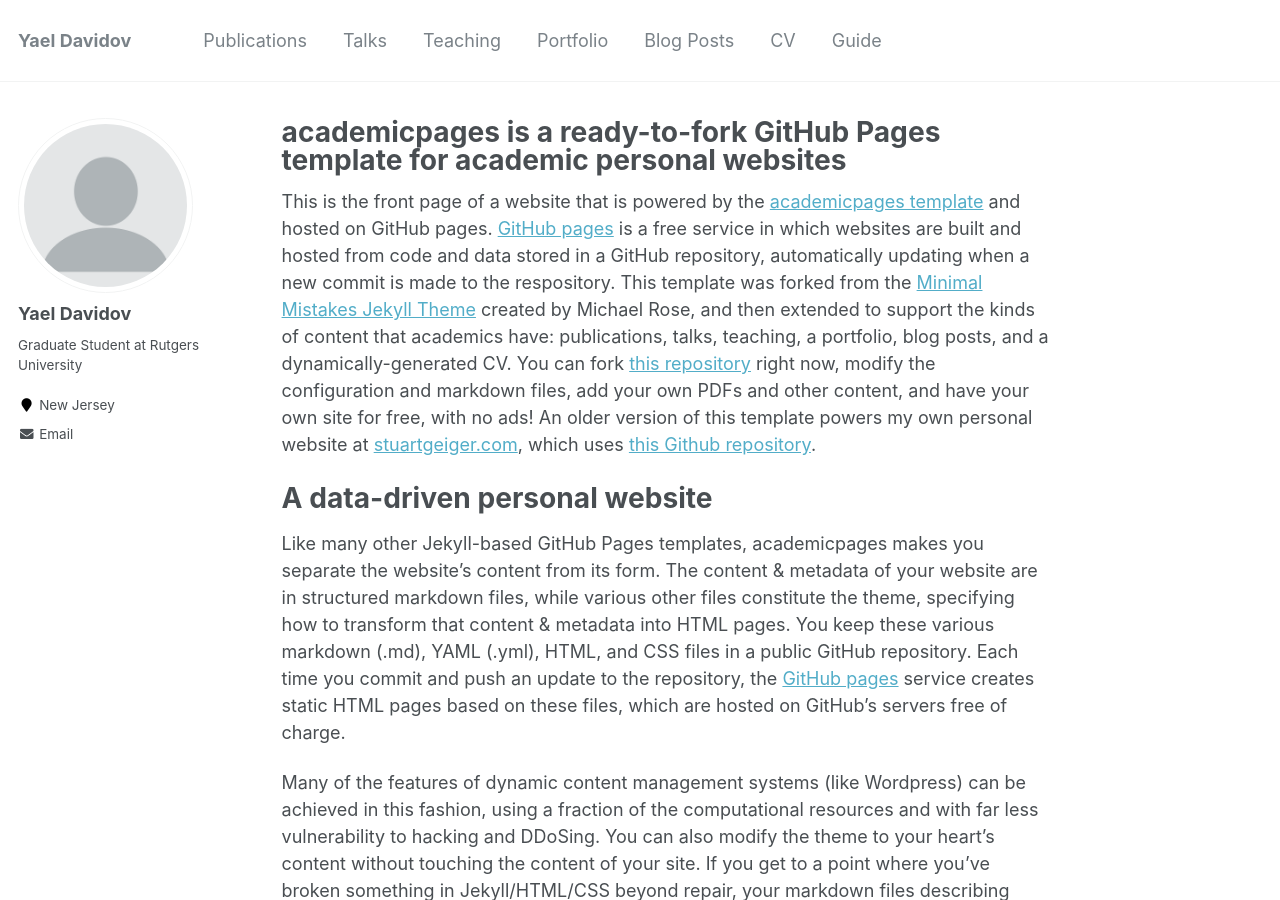
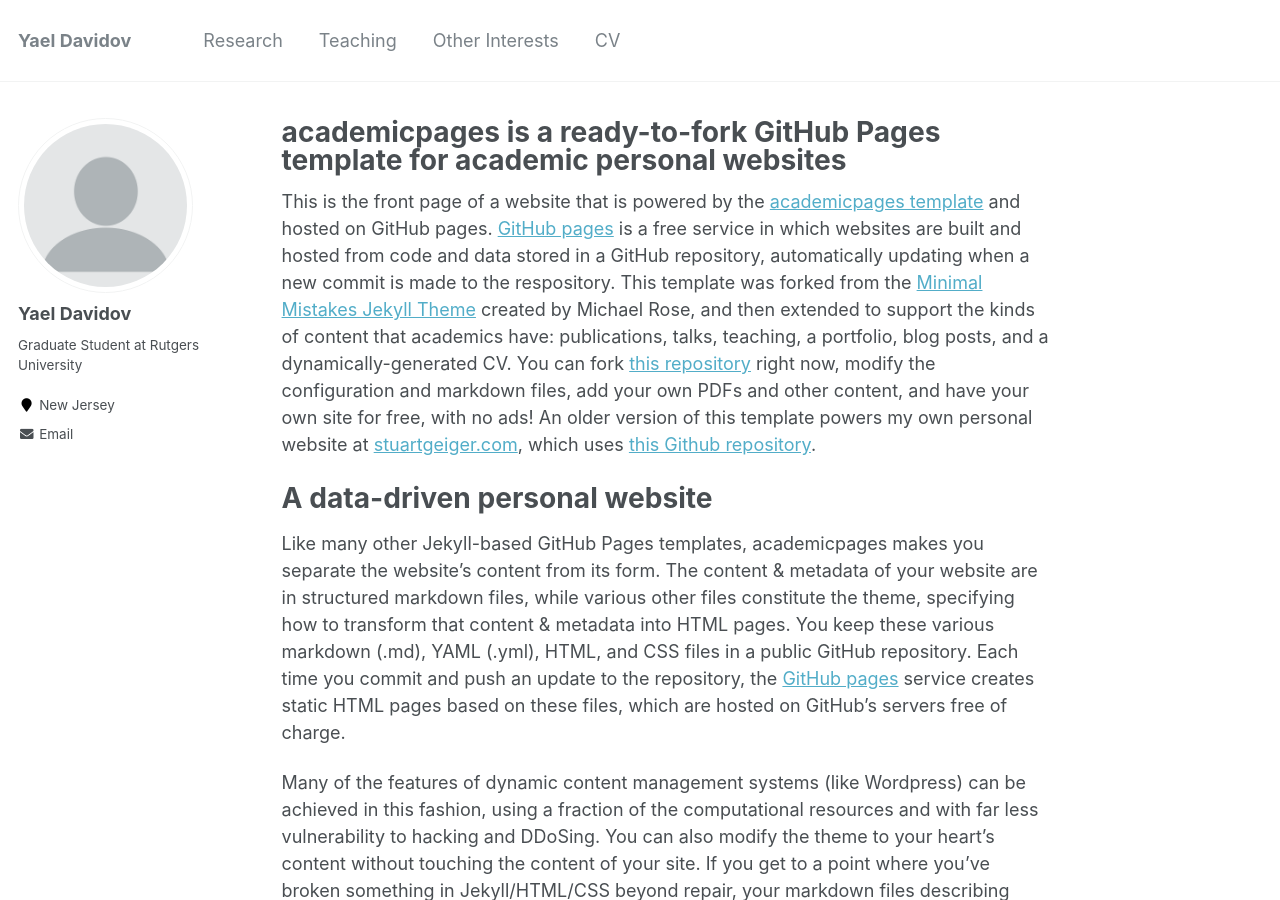
Before and after one commit to yaeldavidov/yaeldavidov.github.io, a Jekyll site: the page built from _pages/about.md, in a window 1280 px wide and 900 px high. Built offline with Jekyll 4.4.1, drawn with Linux system fonts in a browser that asks for light colours.

Commit message:
Update navigation.yml

```diff
--- a/_data/navigation.yml
+++ b/_data/navigation.yml
@@ -1,22 +1,13 @@
 # main links links
 main:
-  - title: "Publications"
-    url: /publications/
-
-  - title: "Talks"
-    url: /talks/
+  - title: "Research"
+    url: /research/
 
   - title: "Teaching"
     url: /teaching/
 
-  - title: "Portfolio"
-    url: /portfolio/
-
-  - title: "Blog Posts"
-    url: /year-archive/
+  - title: "Other Interests"
+    url: /other/
 
   - title: "CV"
     url: /cv/
-
-  - title: "Guide"
-    url: /markdown/
```
